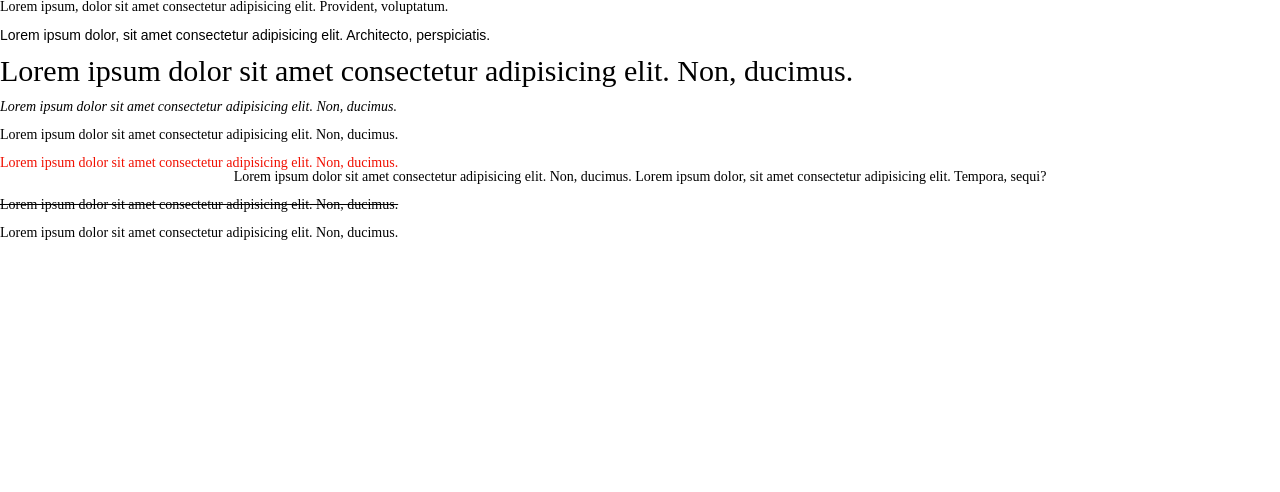
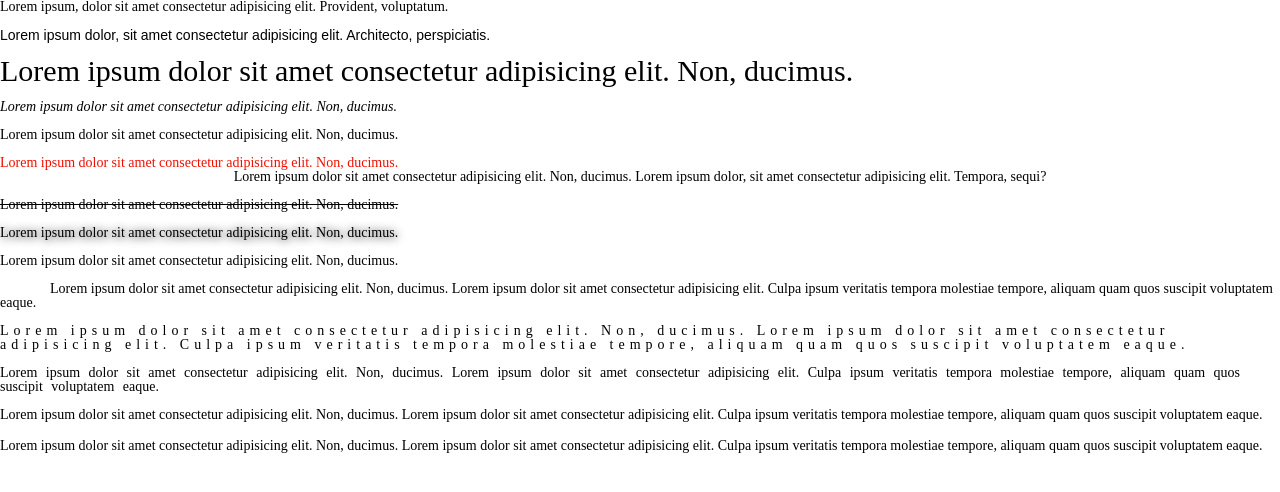
Before and after one commit to isalavat/htmlcss, a plain HTML site: page 6_stili_shrifta_i_teksta/index.html in a window 1280 px wide. Drawn offline with Linux system fonts and the light colour scheme.

Commit message:
text font

```diff
--- a/6_stili_shrifta_i_teksta/css/style.css
+++ b/6_stili_shrifta_i_teksta/css/style.css
@@ -60,3 +60,28 @@ h1,h2,h3,h4,h5,h6{font-size:inherit;font-weight: 400;}
     text-decoration: overline;
     text-decoration: line-through;
 }
+.shadow {
+    text-shadow: 1px 1px 10px #000;
+}
+.uppercase {
+    text-transform: capitalize;
+    text-transform: lowercase;
+    text-transform: uppercase;
+    text-transform: none;
+}
+.ident {
+    text-indent: 50px;
+}
+.lspace {
+    letter-spacing: 5px;
+}
+.wspace {
+    word-spacing: 5px;
+}
+.whitespace {
+    white-space: nowrap;
+    white-space: normal;
+}
+.lineheight {
+    line-height: 20px;
+}
--- a/6_stili_shrifta_i_teksta/index.html
+++ b/6_stili_shrifta_i_teksta/index.html
@@ -40,5 +40,35 @@
     <p class="shadow">
         Lorem ipsum dolor sit amet consectetur adipisicing elit. Non, ducimus.
     </p>
+    <br/>
+    <p class="uppercase">
+        Lorem ipsum dolor sit amet consectetur adipisicing elit. Non, ducimus.
+    </p>
+    <br/>
+    <p class="ident">
+        Lorem ipsum dolor sit amet consectetur adipisicing elit. Non, ducimus.
+        Lorem ipsum dolor sit amet consectetur adipisicing elit. Culpa ipsum veritatis tempora molestiae tempore, aliquam quam quos suscipit voluptatem eaque.
+    </p>
+    <br/>
+    <p class="lspace">
+        Lorem ipsum dolor sit amet consectetur adipisicing elit. Non, ducimus.
+        Lorem ipsum dolor sit amet consectetur adipisicing elit. Culpa ipsum veritatis tempora molestiae tempore, aliquam quam quos suscipit voluptatem eaque.
+    </p>
+    <br/>
+    <p class="wspace">
+        Lorem ipsum dolor sit amet consectetur adipisicing elit. Non, ducimus.
+        Lorem ipsum dolor sit amet consectetur adipisicing elit. Culpa ipsum veritatis tempora molestiae tempore, aliquam quam quos suscipit voluptatem eaque.
+    </p>
+    <br/>
+    <p class="whitespace">
+        Lorem ipsum dolor sit amet consectetur adipisicing elit. Non, ducimus.
+        Lorem ipsum dolor sit amet consectetur adipisicing elit. Culpa ipsum veritatis tempora molestiae tempore, aliquam quam quos suscipit voluptatem eaque.
+    </p>
+    <br/>
+    <p class="lineheight">
+        Lorem ipsum dolor sit amet consectetur adipisicing elit. Non, ducimus.
+        Lorem ipsum dolor sit amet consectetur adipisicing elit. Culpa ipsum veritatis tempora molestiae tempore, aliquam quam quos suscipit voluptatem eaque.
+    </p>
+    <br/>
 </body>
 </html>
```
